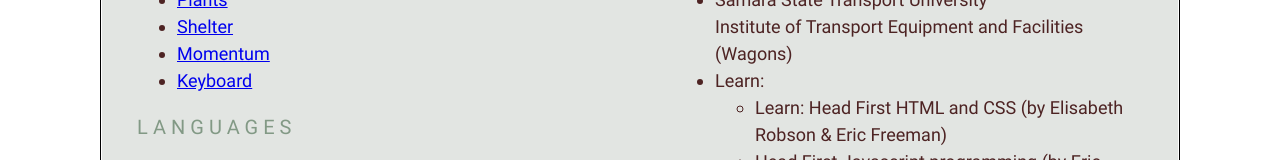
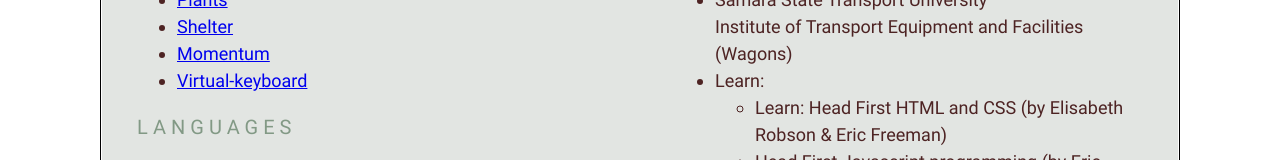
Before and after one commit to TemaTut/MyCV, a plain HTML site: page index.html in a window 1280 px wide. Shown: the part 1309-1469 px from the top of the page. Drawn offline with Linux system fonts and the light colour scheme.

Commit message:
feat: add link project

```diff
--- a/index.html
+++ b/index.html
@@ -110,7 +110,7 @@ nthFibo(myNum)
                         <li><a
                                 href="https://rolling-scopes-school.github.io/tematut-JSFEPRESCHOOL2022Q4/momentum/">Momentum</a>
                         </li>
-                        <li><a href="https://tematut.github.io/MyCV/index.html">Keyboard</a>
+                        <li><a href="https://tematut.github.io/MyCV/index.html">Virtual-keyboard</a>
                         </li>
                     </ul>
                     <h2 class="section-title Languages" id="languages">Languages</h2>
```
